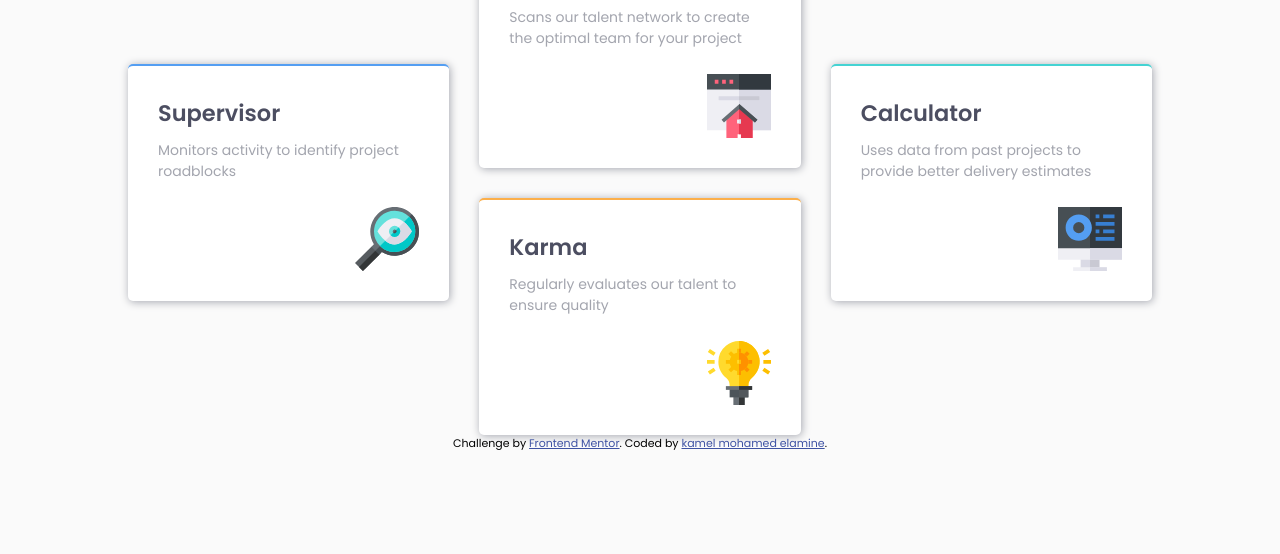
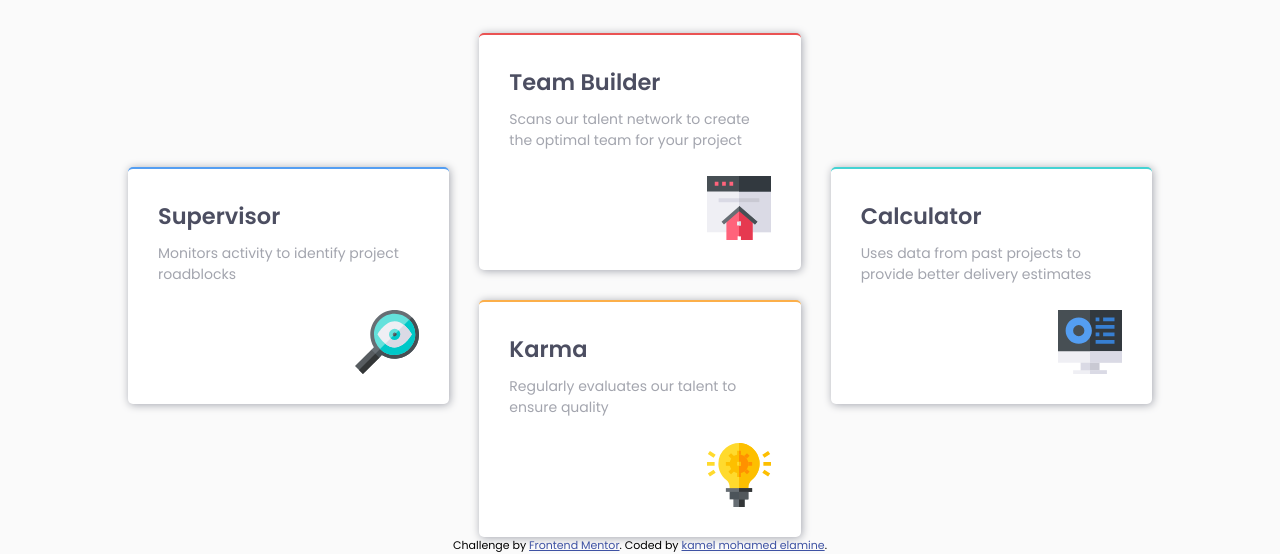
Before and after one commit to aminesetif/4-card-columns-mentor, a plain HTML site: page index.html in a window 1280 px wide. Shown: the part 281-835 px from the top of the page. Before the commit the page ends 800 px from the top, so only its background shows below. Drawn offline with Linux system fonts and the light colour scheme.

Commit message:
Add files via upload

```diff
--- a/style.css
+++ b/style.css
@@ -20,7 +20,7 @@ body{
     background-color: var(--Very-Light-Gray);
 }
 .container{
-    padding: 2% 10% 0;
+    padding: 10% 10% 0;
 }
 .top{
     text-align: center;
```
